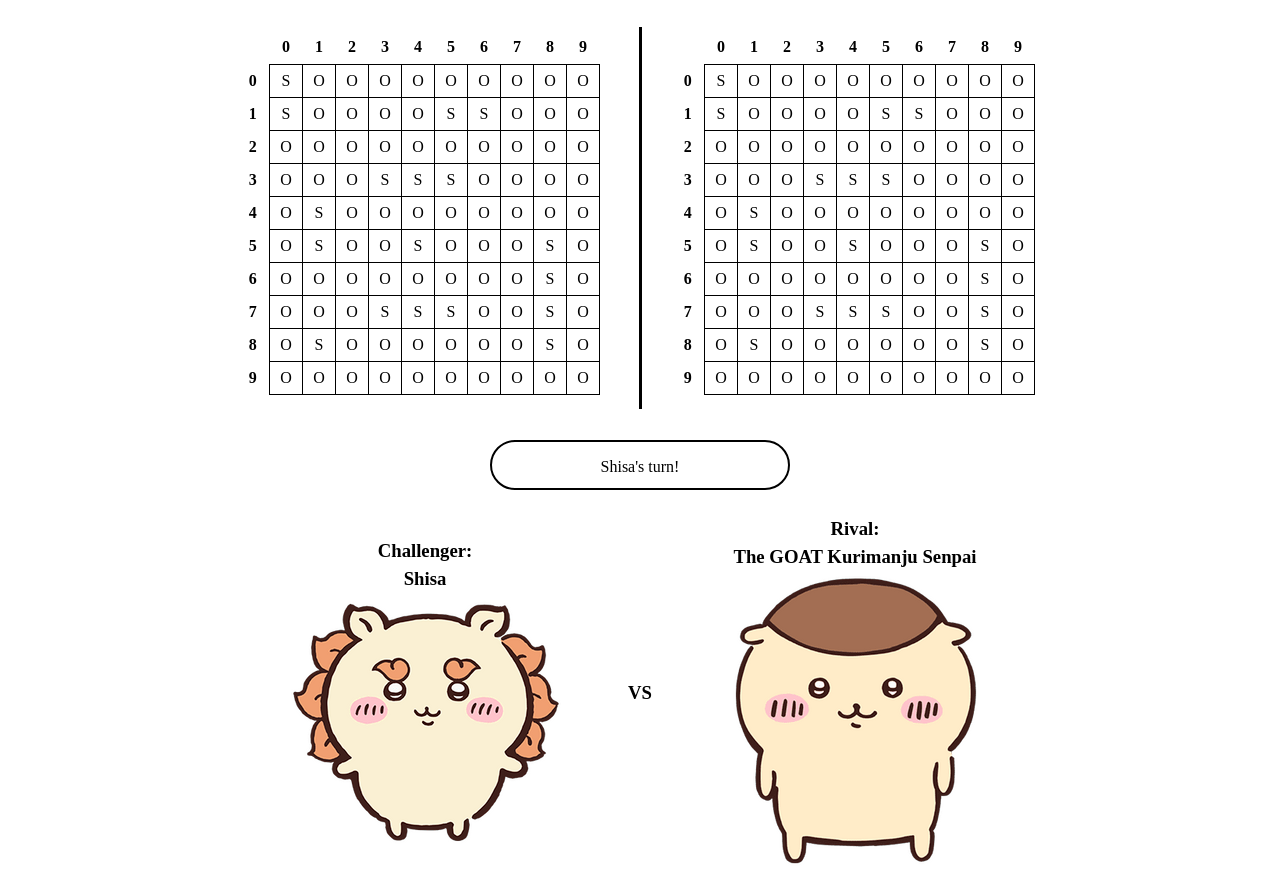
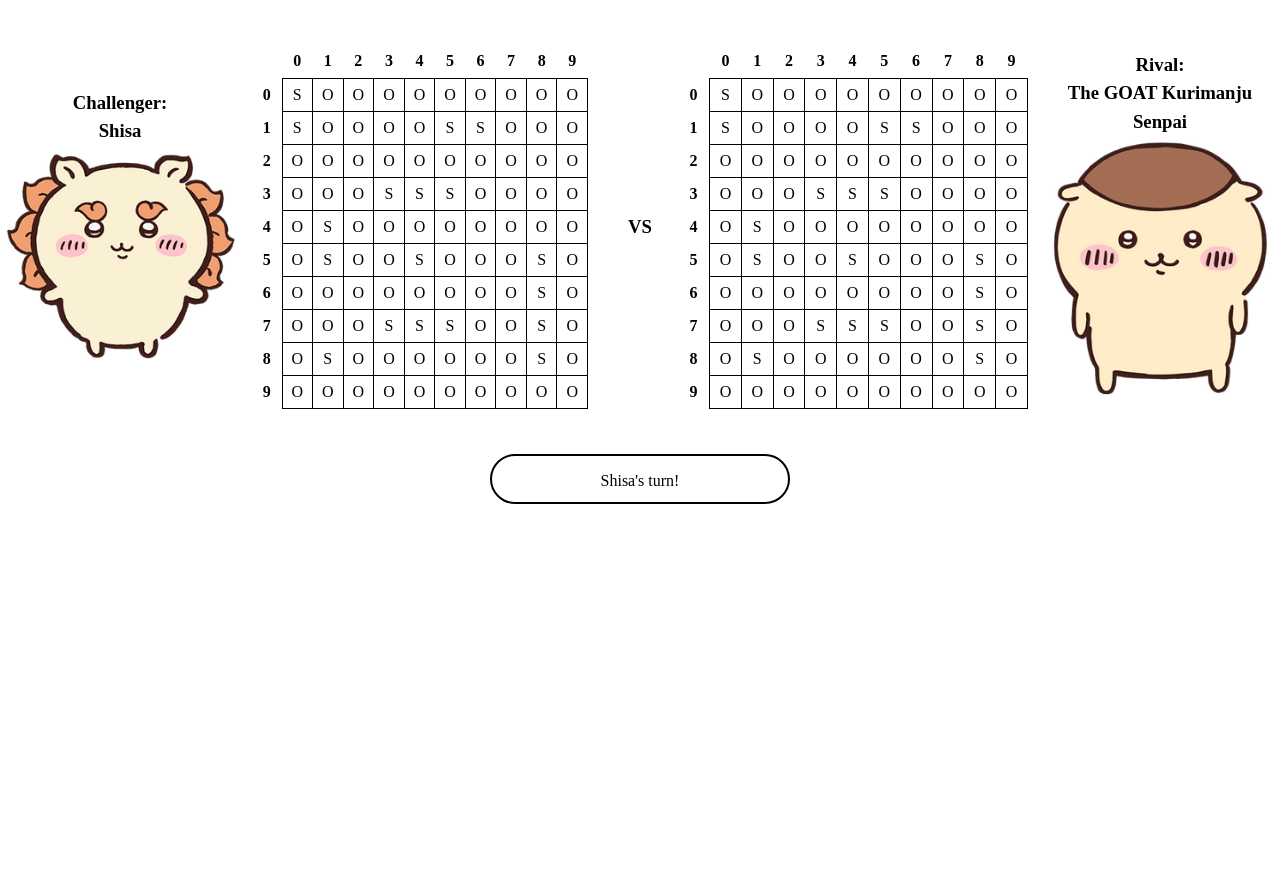
Before and after one commit to JellyRollJunior/kurimanju-battleship, a website built with webpack: page src/index.html in a window 1280 px wide. Shown: the part 82-954 px from the top of the page. After the commit the page ends 800 px from the top, so only its background shows below. Built offline with nearby package versions, Linux system fonts and the light colour scheme.

Commit message:
refactor: move images beside boards

```diff
--- a/src/index.html
+++ b/src/index.html
@@ -7,24 +7,21 @@
   </head>
   <body>
     <h1>kurimanju battleship</h1>
-    <div class="dual-content-separated">
-      <table id="challenger-board"></table>
-      <div class="separator"></div>
-      <table id="rival-board"></table>
-    </div>
-    <div class="game-state-display">It is your turn!</div>
-    <div class="fighters">
+    <div class="quad-content-separated">
       <div class="img-frame">
         <h3>Challenger:</h3>
         <h3>Shisa</h3>
         <img src="./images/shisa.png" alt="" class="challenger-image" />
       </div>
+      <table id="challenger-board"></table>
       <h3>VS</h3>
+      <table id="rival-board"></table>
       <div class="img-frame">
         <h3>Rival:</h3>
         <h3>The GOAT Kurimanju Senpai</h3>
         <img src="./images/kurimanju.png" alt="" class="rival-image" />
       </div>
     </div>
+    <div class="game-state-display">It is your turn!</div>
   </body>
 </html>
--- a/src/styles.css
+++ b/src/styles.css
@@ -44,13 +44,19 @@ body {
   align-items: center;
 }
 
-.dual-content-separated {
+h1 {
+  margin-top: 24px;
+}
+
+.quad-content-separated {
   display: grid;
   justify-items: center;
   align-items: center;
-  grid-template-columns: 1fr 80px 1fr;
+  grid-template-columns: 240px 1fr 80px 1fr 240px;
+  gap: 12px;
 
-  margin-top: 65px;
+  margin-top: 55px;
+  text-align: center;
 }
 
 .separator {
@@ -61,7 +67,7 @@ body {
 }
 
 #rival-board {
-  margin-left: -17px;
+  margin-left: -14px;
 }
 
 table {
@@ -93,13 +99,3 @@ td {
   border: 2px solid black;
   border-radius: 25px;
 }
-
-.fighters {
-  display: grid;
-  justify-items: center;
-  align-items: center;
-  grid-template-columns: 1fr 150px 1fr;
-
-  margin-top: 25px;
-  text-align: center;
-}
```
